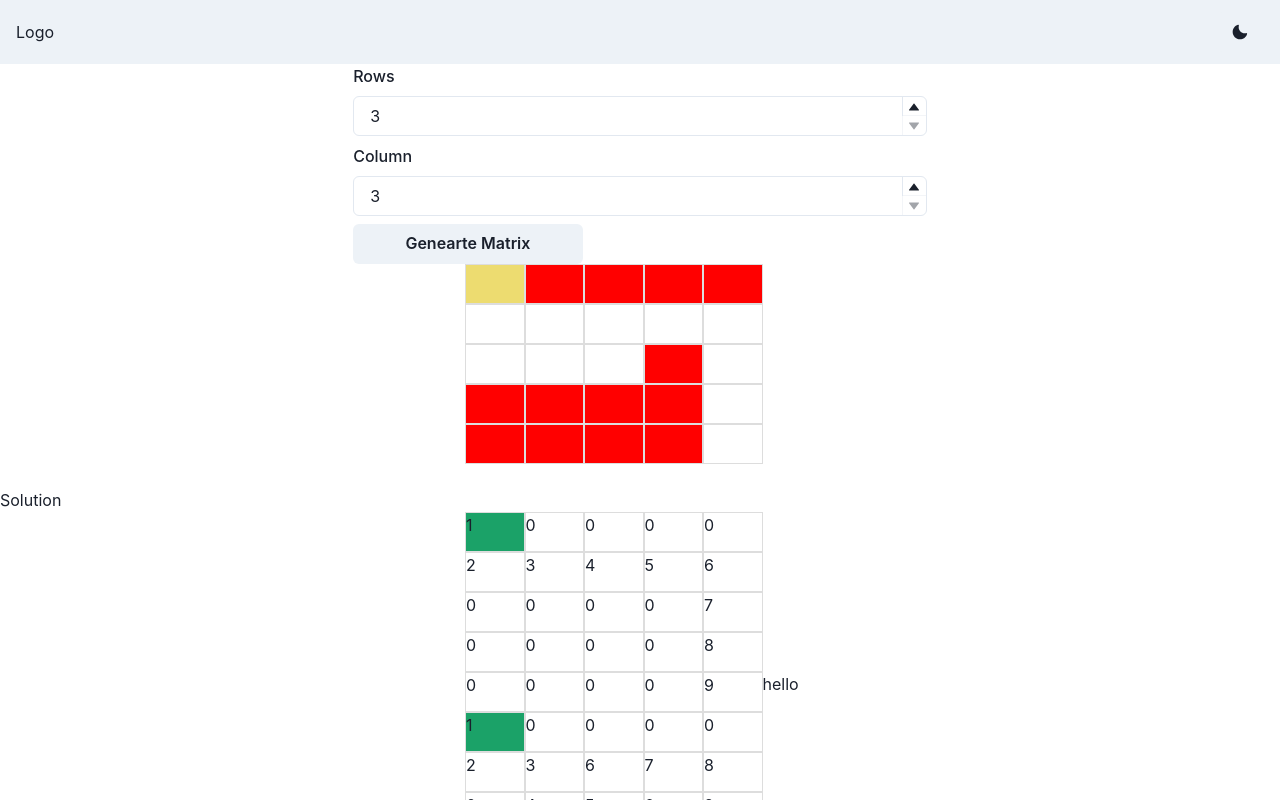
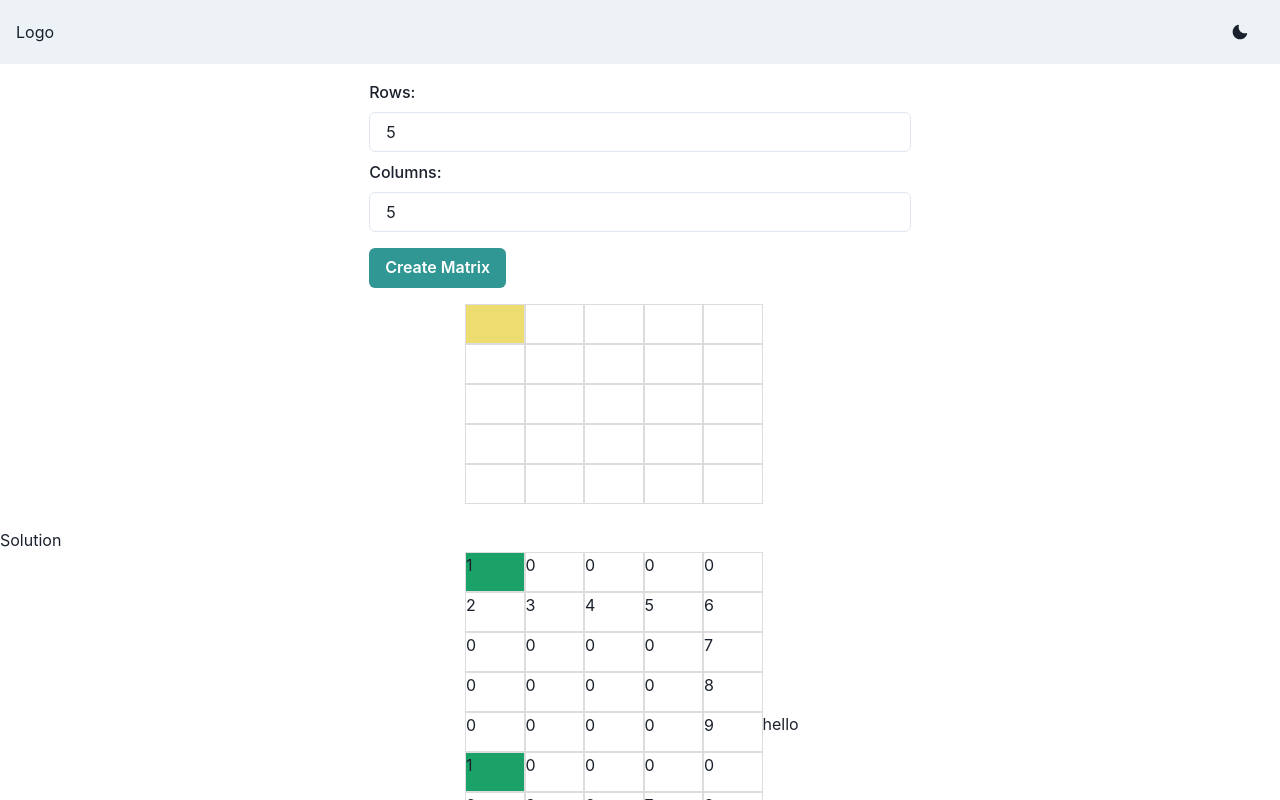
Before and after one commit to pool4t9/algo, a React (Vite) app: page /maze in a window 1280 px wide. Shown: the top 800 px of the page. Built offline with nearby package versions, Linux system fonts and the light colour scheme.

Commit message:
in progress

```diff
--- a/src/components/Form.jsx
+++ b/src/components/Form.jsx
@@ -1,98 +1,55 @@
-'use client'
+import React, { useState } from 'react';
+import { ChakraProvider, CSSReset, Box, Button, Input, FormControl, FormLabel } from '@chakra-ui/react';
+import Matrix from './Matrix';
 
-import {  useState } from 'react'
-import {
-    Stack,
-    FormControl,
-    Input,
-    Button,
-    useColorModeValue,
-    Heading,
-    Text,
-    Container,
-    Flex,
-} from '@chakra-ui/react'
-import { CheckIcon } from '@chakra-ui/icons'
+function MazeForm({ rows, setRows, columns, setColumns }) {
+  // const [rows, setRows] = useState(5); // Default number of rows
+  // const [columns, setColumnss] = useState(5); // Default number of columns
+  const [blockedIndex, setBlockedIndex] = useState('0,0'); // Default blocked index
 
-export default function Simple() {
-    const [email, setEmail] = useState('')
-    const [state, setState] = useState ('initial')
-    // < 'initial' | 'submitting' | 'success' >
-    const [error, setError] = useState(false)
+  const handleRowsChange = (e) => {
+    setRows(parseInt(e.target.value || 3));
+  };
 
-    return (
-        <Flex
-            align={'center'}
-            justify={'center'}
-            >
-            <Container
-                maxW={'lg'}
-                bg={useColorModeValue('white', 'whiteAlpha.100')}
-                boxShadow={'xl'}
-                rounded={'lg'}
-                p={6}>
-                <Heading
-                    as={'h2'}
-                    fontSize={{ base: 'xl', sm: '2xl' }}
-                    textAlign={'center'}
-                    mb={5}>
-                    Subscribe to our Newsletter
-                </Heading>
-                <Stack
-                    direction={{ base: 'column', md: 'row' }}
-                    as={'form'}
-                    spacing={'12px'}
-                    onSubmit={(e) => {
-                        e.preventDefault()
-                        setError(false)
-                        setState('submitting')
+  const handleColumnsChange = (e) => {
+    setColumns(parseInt(e.target.value  || 3));
+  };
 
-                        // remove this code and implement your submit logic right here
-                        setTimeout(() => {
-                            if (email === 'fail@example.com') {
-                                setError(true)
-                                setState('initial')
-                                return
-                            }
+  const handleBlockedIndexChange = (e) => {
+    setBlockedIndex(e.target.value);
+  };
 
-                            setState('success')
-                        }, 1000)
-                    }}>
-                    <FormControl>
-                        <Input
-                            variant={'solid'}
-                            borderWidth={1}
-                            color={'gray.800'}
-                            _placeholder={{
-                                color: 'gray.400',
-                            }}
-                            borderColor={useColorModeValue('gray.300', 'gray.700')}
-                            id={'email'}
-                            type={'email'}
-                            required
-                            placeholder={'Your Email'}
-                            aria-label={'Your Email'}
-                            value={email}
-                            disabled={state !== 'initial'}
-                            onChange={(e) => setEmail(e.target.value)}
-                        />
-                    </FormControl>
-                    <FormControl w={{ base: '100%', md: '40%' }}>
-                        <Button
-                            colorScheme={state === 'success' ? 'green' : 'blue'}
-                            isLoading={state === 'submitting'}
-                            w="100%"
-                            type={state === 'success' ? 'button' : 'submit'}>
-                            {state === 'success' ? <CheckIcon /> : 'Submit'}
-                        </Button>
-                    </FormControl>
-                </Stack>
-                <Text mt={2} textAlign={'center'} color={error ? 'red.500' : 'gray.500'}>
-                    {error
-                        ? 'Oh no an error occured! 😢 Please try again later.'
-                        : "You won't receive any spam! ✌️"}
-                </Text>
-            </Container>
-        </Flex>
-    )
+  const handleSubmit = (e) => {
+    e.preventDefault();
+    // You can handle the form submission here, e.g., update the matrix state with the blocked index.
+  };
+
+  return (
+    <Box p={4}>
+      <form onSubmit={handleSubmit}>
+        <FormControl>
+          <FormLabel htmlFor="rows">Rows:</FormLabel>
+          <Input type="number" id="rows" value={rows} onChange={handleRowsChange} />
+        </FormControl>
+
+        <FormControl mt={2}>
+          <FormLabel htmlFor="columns">Columns:</FormLabel>
+          <Input type="number" id="columns" value={columns} onChange={handleColumnsChange} />
+        </FormControl>
+
+        {/* <FormControl mt={2}>
+          <FormLabel htmlFor="blockedIndex">Blocked Index (e.g., 0,0):</FormLabel>
+          <Input type="text" id="blockedIndex" value={blockedIndex} onChange={handleBlockedIndexChange} />
+        </FormControl> */}
+
+        <Button mt={4} colorScheme="teal" type="submit">
+          Create Matrix
+        </Button>
+      </form>
+
+      {/* <Matrix rows={rows} columns={columns} blockedIndex={blockedIndex} /> */}
+    </Box>
+  );
 }
+
+export default MazeForm;
--- /dev/null
+++ b/src/components/Matrix.jsx
@@ -0,0 +1,35 @@
+import React from 'react';
+import { Grid, Box } from '@chakra-ui/react';
+
+const Matrix = ({ rows, columns, blockedIndex }) => {
+  const matrix = [];
+
+  for (let i = 0; i < rows; i++) {
+    for (let j = 0; j < columns; j++) {
+      const isBlocked = `${i},${j}` === blockedIndex;
+
+      matrix.push(
+        <Box
+          key={`box-${i}-${j}`}
+          w="40px"
+          h="40px"
+          bg={isBlocked ? 'red.300' : 'blue.200'}
+          borderWidth="1px"
+          borderColor="gray.300"
+          textAlign="center"
+          lineHeight="40px"
+        >
+          {`${i},${j}`}
+        </Box>
+      );
+    }
+  }
+
+  return (
+    <Grid templateColumns={`repeat(${columns}, 1fr)`} gap={1}>
+      {matrix}
+    </Grid>
+  );
+};
+
+export default Matrix;
--- /dev/null
+++ b/src/components/Newsletter.jsx
@@ -0,0 +1,98 @@
+'use client'
+
+import {  useState } from 'react'
+import {
+    Stack,
+    FormControl,
+    Input,
+    Button,
+    useColorModeValue,
+    Heading,
+    Text,
+    Container,
+    Flex,
+} from '@chakra-ui/react'
+import { CheckIcon } from '@chakra-ui/icons'
+
+export default function Newsletter() {
+    const [email, setEmail] = useState('')
+    const [state, setState] = useState ('initial')
+    // < 'initial' | 'submitting' | 'success' >
+    const [error, setError] = useState(false)
+
+    return (
+        <Flex
+            align={'center'}
+            justify={'center'}
+            >
+            <Container
+                maxW={'lg'}
+                bg={useColorModeValue('white', 'whiteAlpha.100')}
+                boxShadow={'xl'}
+                rounded={'lg'}
+                p={6}>
+                <Heading
+                    as={'h2'}
+                    fontSize={{ base: 'xl', sm: '2xl' }}
+                    textAlign={'center'}
+                    mb={5}>
+                    Subscribe to our Newsletter
+                </Heading>
+                <Stack
+                    direction={{ base: 'column', md: 'row' }}
+                    as={'form'}
+                    spacing={'12px'}
+                    onSubmit={(e) => {
+                        e.preventDefault()
+                        setError(false)
+                        setState('submitting')
+
+                        // remove this code and implement your submit logic right here
+                        setTimeout(() => {
+                            if (email === 'fail@example.com') {
+                                setError(true)
+                                setState('initial')
+                                return
+                            }
+
+                            setState('success')
+                        }, 1000)
+                    }}>
+                    <FormControl>
+                        <Input
+                            variant={'solid'}
+                            borderWidth={1}
+                            color={'gray.800'}
+                            _placeholder={{
+                                color: 'gray.400',
+                            }}
+                            borderColor={useColorModeValue('gray.300', 'gray.700')}
+                            id={'email'}
+                            type={'email'}
+                            required
+                            placeholder={'Your Email'}
+                            aria-label={'Your Email'}
+                            value={email}
+                            disabled={state !== 'initial'}
+                            onChange={(e) => setEmail(e.target.value)}
+                        />
+                    </FormControl>
+                    <FormControl w={{ base: '100%', md: '40%' }}>
+                        <Button
+                            colorScheme={state === 'success' ? 'green' : 'blue'}
+                            isLoading={state === 'submitting'}
+                            w="100%"
+                            type={state === 'success' ? 'button' : 'submit'}>
+                            {state === 'success' ? <CheckIcon /> : 'Submit'}
+                        </Button>
+                    </FormControl>
+                </Stack>
+                <Text mt={2} textAlign={'center'} color={error ? 'red.500' : 'gray.500'}>
+                    {error
+                        ? 'Oh no an error occured! 😢 Please try again later.'
+                        : "You won't receive any spam! ✌️"}
+                </Text>
+            </Container>
+        </Flex>
+    )
+}
--- a/src/main.jsx
+++ b/src/main.jsx
@@ -1,5 +1,5 @@
 import * as React from "react";
-import { ChakraProvider, extendTheme } from "@chakra-ui/react";
+import { CSSReset, ChakraProvider, extendTheme } from "@chakra-ui/react";
 import * as ReactDOM from "react-dom/client";
 import App from "./App";
 import { BrowserRouter } from "react-router-dom";
@@ -20,6 +20,7 @@ const rootElement = document.getElementById("root");
 ReactDOM.createRoot(rootElement).render(
   <React.StrictMode>
     <ChakraProvider theme={theme}>
+      <CSSReset />
       <BrowserRouter basename="/">
         <App />
       </BrowserRouter>
--- a/src/pages/Maze.jsx
+++ b/src/pages/Maze.jsx
@@ -1,17 +1,7 @@
-import { useState } from "react";
+import { useMemo, useState } from "react";
 import { findPath } from "../utils";
-import {
-  NumberInput,
-  NumberInputField,
-  NumberInputStepper,
-  NumberIncrementStepper,
-  NumberDecrementStepper,
-  Stack,
-  Container,
-  FormControl,
-  FormLabel,
-  Button,
-} from "@chakra-ui/react";
+import { Container } from "@chakra-ui/react";
+import MazeForm from "../components/Form";
 
 function Maze() {
   //   const [size, setsize] = useState(5);
@@ -23,60 +13,36 @@ function Maze() {
   const [row, setRow] = useState(5);
   const [column, setColumn] = useState(5);
   // const submit = useSubmit();
-  let mat = [
+  let matri = [
     [1, 0, 0, 0, 0],
     [1, 1, 1, 1, 1],
     [1, 1, 1, 0, 1],
     [0, 0, 0, 0, 1],
     [0, 0, 0, 0, 1],
   ];
-  let ans = findPath(0, 0, row, column, mat);
+  let matrix = useMemo(
+    () =>
+      Array(row)
+        .fill()
+        .map(() => Array(column).fill(1)),
+    [row, column]
+  );
+  let ans = useMemo(() => findPath(0, 0, row, column, matri), [row, column]);
 
   return (
     <>
-      <Container alignItems="center" justifyContent="center">
-        <Stack>
-          <FormControl>
-            <FormLabel>Rows</FormLabel>
-            <NumberInput
-              defaultValue={3}
-              min={3}
-              max={12}
-              onChange={(valueString) => setRow(JSON.parse(valueString || 3))}
-            >
-              <NumberInputField />
-              <NumberInputStepper>
-                <NumberIncrementStepper />
-                <NumberDecrementStepper />
-              </NumberInputStepper>
-            </NumberInput>
-          </FormControl>
-          <FormControl>
-            <FormLabel>Column</FormLabel>
-            <NumberInput
-              defaultValue={3}
-              min={3}
-              max={12}
-              onChange={(valueString) =>
-                setColumn(JSON.parse(valueString || 3))
-              }
-            >
-              <NumberInputField />
-              <NumberInputStepper>
-                <NumberIncrementStepper />
-                <NumberDecrementStepper />
-              </NumberInputStepper>
-            </NumberInput>
-          </FormControl>
-          <FormControl w={{ base: "100%", md: "40%" }}>
-            <Button w="100%">Genearte Matrix</Button>
-          </FormControl>
-        </Stack>
+      <Container>
+        <MazeForm
+          setRows={setRow}
+          setColumns={setColumn}
+          rows={row}
+          columns={column}
+        />
       </Container>
 
       <div className="main-container">
         <div className="main-row">
-          {mat.map((mat, i) => {
+          {matrix.map((mat, i) => {
             return mat.map((item, j) => (
               <div
                 key={Math.random() * 100}
```
Also changed, not shown: src/components/Hero.jsx (+3 -4 lines), src/pages/Home.jsx (+6 -2 lines), src/pages/NotFound.jsx (+5 -8 lines). Lines whose indentation alone changed are shown as unchanged.
